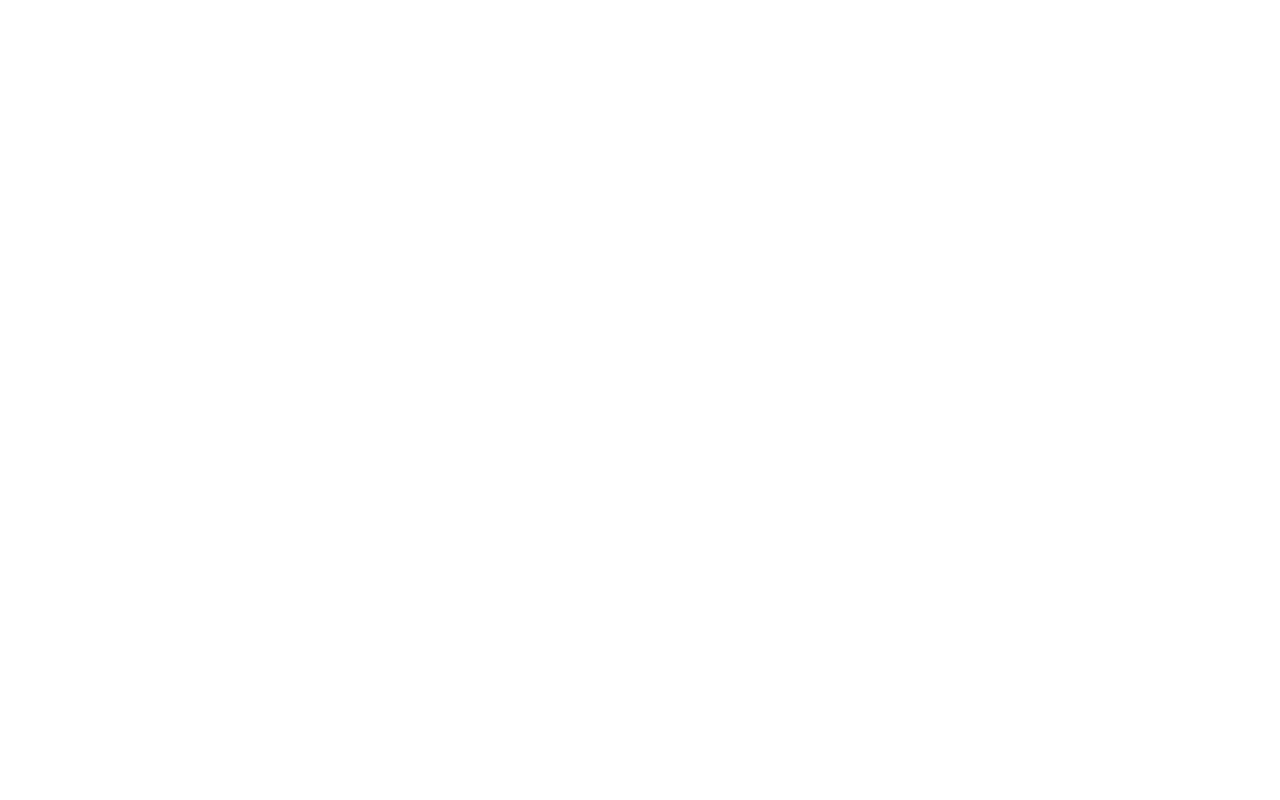
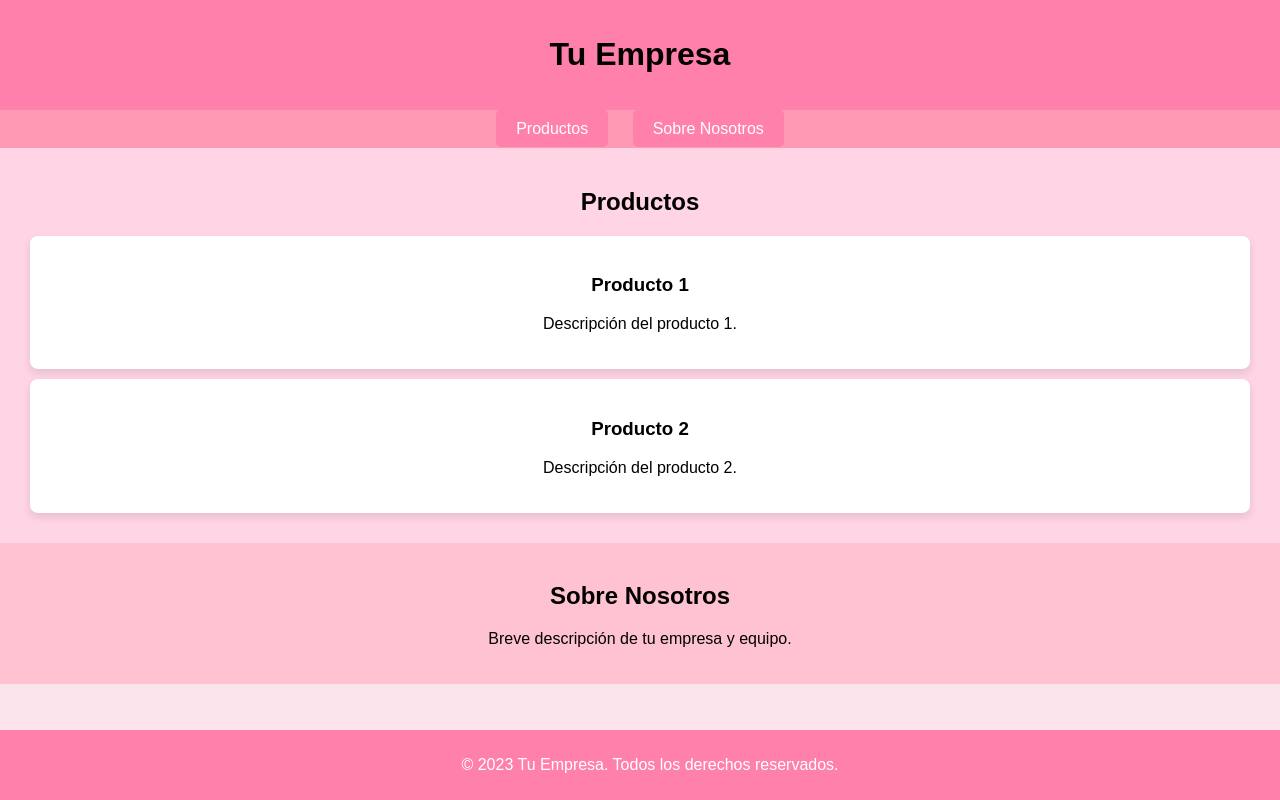
Before and after one commit to Cristian10-24/lina_lagares, a plain HTML site: page index.html in a window 1280 px wide. Drawn offline with Linux system fonts and the light colour scheme.

Commit message:
se agrego el index

```diff
--- a/css/styles.css
+++ b/css/styles.css
@@ -0,0 +1,59 @@
+body {
+    margin: 0;
+    padding: 0;
+    font-family: Arial, sans-serif;
+    background-color: #fce4ec; /* Rosa pastel */
+  }
+
+  header {
+    background-color: #ff80ab; /* Rosa más intenso para el encabezado */
+    padding: 15px;
+    text-align: center;
+  }
+
+  nav {
+    background-color: #ff99b3; /* Rosa claro para el menú */
+    text-align: center;
+    padding: 10px;
+  }
+
+  nav a {
+    color: #fff;
+    text-decoration: none;
+    padding: 10px 20px;
+    margin: 0 10px;
+    border-radius: 5px;
+    background-color: #ff80ab; /* Rosa más intenso para los enlaces del menú */
+  }
+
+  section {
+    padding: 20px;
+    text-align: center;
+  }
+
+  .productos {
+    background-color: #ffd4e5; /* Rosa claro para la sección de productos */
+  }
+
+  .sobre-nosotros {
+    background-color: #ffc2d0; /* Rosa medio para la sección de sobre nosotros */
+  }
+
+  .card {
+    background-color: #fff;
+    border-radius: 8px;
+    padding: 20px;
+    margin: 10px;
+    box-shadow: 0 4px 8px rgba(0, 0, 0, 0.1);
+    text-align: center;
+  }
+
+  footer {
+    background-color: #ff80ab; /* Rosa más intenso para el footer */
+    color: #fff;
+    text-align: center;
+    padding: 10px;
+    position: fixed;
+    bottom: 0;
+    width: 100%;
+  }
--- a/index.html
+++ b/index.html
@@ -9,5 +9,35 @@
 </head>
 <body>
 
-</body>
+    <header>
+      <h1>Tu Empresa</h1>
+    </header>
+
+    <nav>
+      <a href="#productos">Productos</a>
+      <a href="#sobre-nosotros">Sobre Nosotros</a>
+    </nav>
+
+    <section id="productos" class="productos">
+      <h2>Productos</h2>
+      <div class="card"> <!-- Repite estas cards según tus productos -->
+        <h3>Producto 1</h3>
+        <p>Descripción del producto 1.</p>
+      </div>
+      <div class="card"> <!-- Repite estas cards según tus productos -->
+        <h3>Producto 2</h3>
+        <p>Descripción del producto 2.</p>
+      </div>
+    </section>
+
+    <section id="sobre-nosotros" class="sobre-nosotros">
+      <h2>Sobre Nosotros</h2>
+      <p>Breve descripción de tu empresa y equipo.</p>
+    </section>
+
+    <footer>
+      <p>&copy; 2023 Tu Empresa. Todos los derechos reservados.</p>
+    </footer>
+
+  </body>
 </html>
```
